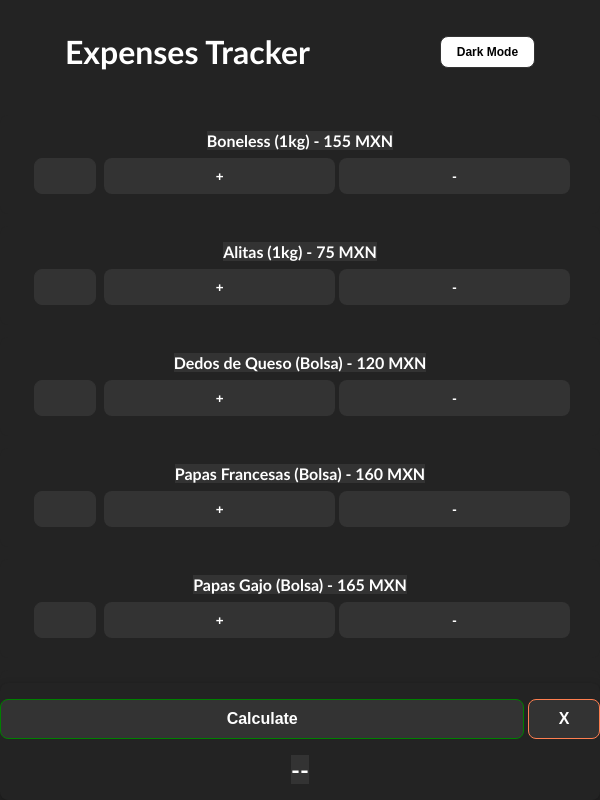
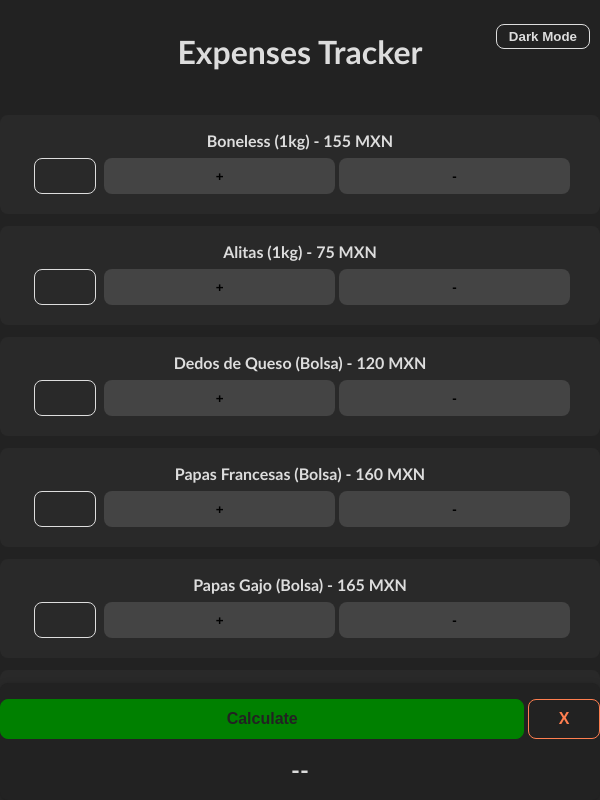
Before and after one commit to axelquartz/expenses_tracker, a website: page index.html in a window 600 px wide. Both pictures are taken after a click on the button "Dark Mode". Drawn offline with Linux system fonts and the light colour scheme.

Commit message:
Dark mode using variables working

```diff
--- a/src/script.js
+++ b/src/script.js
@@ -413,34 +413,14 @@ resetBtn.addEventListener('click', function() {
 
 // Dark mode
 const darkModeToggle = document.querySelector('.dark-mode-toggle')
+const rootElement = document.documentElement;
 
 darkModeToggle.addEventListener('click', function() {
-    const body = document.querySelector('body')
-    body.classList.toggle('dark-mode')
-    const h1 = document.querySelector('h1')
-    h1.classList.toggle('dark-mode')
-    const h2 = document.querySelector('h2')
-    h2.classList.toggle('dark-mode')
-    const label = document.querySelectorAll('label')
-    label.forEach(label => {
-        label.classList.toggle('dark-mode')
-    })
-    const itemInput = document.querySelectorAll('.item-input')
-    itemInput.forEach(itemInput => {
-        itemInput.classList.toggle('dark-mode')
-    })
-    const input = document.querySelectorAll('input')
-    input.forEach(input => {
-        input.classList.toggle('dark-mode')
-    })
-    const inputButton = document.querySelectorAll('.input button')
-    inputButton.forEach(inputButton => {
-        inputButton.classList.toggle('dark-mode')
-    })
-    const result = document.querySelector('.result')
-    result.classList.toggle('dark-mode')
-    const calcBtn = document.querySelector('.calc-btn')
-    calcBtn.classList.toggle('dark-mode')
-    const resetBtn = document.querySelector('.reset-btn')
-    resetBtn.classList.toggle('dark-mode')
-})
+    const currentTheme = rootElement.getAttribute('data-theme')
+    if (currentTheme === 'dark') {
+        rootElement.removeAttribute('data-theme')
+    } else {
+        rootElement.setAttribute('data-theme', 'dark')
+    }
+    }
+)
--- a/src/style.css
+++ b/src/style.css
@@ -1,23 +1,38 @@
-/* Normal Mode */
+/*Variables*/
+:root {
+    --primary-color: #333;
+    --secondary-color: #ddd;
+    --tertiary-color: #f7f7f7;
+    --background-color: #fff;
+}
+
+[data-theme="dark"] {
+    --primary-color: #ddd;
+    --secondary-color: #444;
+    --tertiary-color: #292929;
+    --background-color: #222;
+}
+
+/* Mobile Mode */
 @media screen and (max-width: 600px) {
     body {
-        background-color: #f7f7f7;
+        background-color: var(--background-color);
     }
     h1 {
-        color: #333;
+        color: var(--primary-color);
         font-family: 'Gill Sans', 'Gill Sans MT', Calibri, 'Trebuchet MS', sans-serif;
         text-align: center;
         margin: 16px 0;
     }
 
     h2 {
-        color: #333;
+        color: var(--primary-color);
         font-family: 'Gill Sans', 'Gill Sans MT', Calibri, 'Trebuchet MS', sans-serif;
         margin: 12px auto;
     }
 
     label {
-        color: #333;
+        color: var(--primary-color);
         font-family: 'Gill Sans', 'Gill Sans MT', Calibri, 'Trebuchet MS', sans-serif;
         font-weight: 700;
         /* background-color: yellowgreen; */
@@ -36,10 +51,11 @@
         overflow: scroll;
         height: 88%;
         width: 100%;
+        background-color: var(--background-color);
     }
 
     .item-input {
-        background-color: #fff;
+        background-color: var(--tertiary-color);
         border-radius: 8px;
         padding: 16px 0;
         margin: auto;
@@ -69,13 +85,16 @@
     }
 
     #header button {
-        background-color: #fff;
+        position: absolute;
+        top: 24px;
+        right: 10px;
+        cursor: pointer;
+        padding: 4px 12px;
         border-radius: 8px;
-        border: solid 1px #333;
-        color: #000;
+        border: solid 1px var(--primary-color);
+        background-color: var(--background-color);
+        color: var(--primary-color);
         font-weight: bold;
-        font-size: 12px;
-        padding: 8px 16px;
     }
 
     input {
@@ -83,14 +102,16 @@
         margin: 0 4px;
         height: 32px;
         border-radius: 8px;
-        border: 1px solid #333;
-        background-color: #f7f7f7;
+        color: var(--primary-color);
+        text-align: center;
+        border: 1px solid var(--primary-color);
+        background-color: var(--tertiary-color);
 
     }
 
     .input button {
         width: 80%;
-        background-color: #ddd;
+        background-color: var(--secondary-color);
         font-weight: bold;
     }
 
@@ -106,8 +127,8 @@
         margin: 16px auto 0 auto;
         padding: 16px 0 0 0;
         width: 100%;
-        background-color: #fff;
-        box-shadow: 0 2px 4px 0 rgba(0, 0, 0, 0.2), 0 3px 10px 0 rgba(0, 0, 0, 0.19);
+        background-color: var(--background-color);
+        box-shadow: 0 4px 8px 0 rgba(0, 0, 0, 0.2), 0 6px 20px 0 rgba(0, 0, 0, 0.19);
     }
 
     .result-btns {
@@ -124,7 +145,7 @@
         background-color: green;
         border: solid 1px green;
         border-radius: 8px;
-        color: #fff;
+        color: var(--background-color);
         font-size: 16px;
         font-weight: bold;
     }
@@ -133,7 +154,7 @@
         width: 12%;
         height: 40px;
         border: solid 1px coral;
-        background-color: #fff;
+        background-color: var(--background-color);
         border-radius: 8px;
         color: coral;
         font-size: 16px;
@@ -142,25 +163,26 @@
 
 }
 
+/* Desktop Mode */
 @media screen and (min-width: 600px) {
     body {
-        background-color: #f7f7f7;
+        background-color: var(--tertiary-color);
     }
     h1 {
-        color: #333;
+        color: var(--primary-color);
         font-family: 'Gill Sans', 'Gill Sans MT', Calibri, 'Trebuchet MS', sans-serif;
         text-align: center;
         margin: 32px 0;
     }
 
     h2 {
-        color: #333;
+        color: var(--primary-color);
         font-family: 'Gill Sans', 'Gill Sans MT', Calibri, 'Trebuchet MS', sans-serif;
         margin: 16px auto;
     }
 
     label {
-        color: #333;
+        color: var(--primary-color);
         font-family: 'Gill Sans', 'Gill Sans MT', Calibri, 'Trebuchet MS', sans-serif;
         font-weight: 700;
         /* background-color: yellowgreen; */
@@ -181,13 +203,16 @@
     }
 
     #header button {
-        background-color: #fff;
+        position: absolute;
+        top: 24px;
+        right: 10px;
+        cursor: pointer;
+        padding: 4px 12px;
         border-radius: 8px;
-        border: solid 1px #333;
-        color: #000;
+        border: solid 1px var(--primary-color);
+        background-color: var(--background-color);
+        color: var(--primary-color);
         font-weight: bold;
-        font-size: 12px;
-        padding: 8px 16px;
     }
 
     #all-items {
@@ -195,12 +220,13 @@
         position: fixed;
         overflow: scroll;
         top: 0;
-        height: 92%;
+        height: 93%;
         width: 100%;
+        background-color: var(--background-color);
     }
 
     .item-input {
-        background-color: #fff;
+        background-color: var(--tertiary-color);
         border-radius: 8px;
         padding: 16px 0;
         margin: auto;
@@ -226,14 +252,16 @@
         margin: 0 4px;
         height: 32px;
         border-radius: 8px;
-        border: 1px solid #333;
-        background-color: #f7f7f7;
+        text-align: center;
+        color: var(--primary-color);
+        border: 1px solid var(--primary-color);
+        background-color: var(--tertiary-color);
 
     }
 
     .input button {
         width: 80%;
-        background-color: #ddd;
+        background-color: var(--secondary-color);
         font-weight: bold;
     }
 
@@ -249,7 +277,7 @@
         margin: 16px auto 0 auto;
         padding: 16px 0 0 0;
         width: 100%;
-        background-color: #fff;
+        background-color: var(--background-color);
         box-shadow: 0 2px 4px 0 rgba(0, 0, 0, 0.2), 0 3px 10px 0 rgba(0, 0, 0, 0.19);
     }
 
@@ -267,7 +295,7 @@
         background-color: green;
         border: solid 1px green;
         border-radius: 8px;
-        color: #fff;
+        color: var(--background-color);
         font-size: 16px;
         font-weight: bold;
     }
@@ -276,7 +304,7 @@
         width: 12%;
         height: 40px;
         border: solid 1px coral;
-        background-color: #fff;
+        background-color: var(--background-color);
         border-radius: 8px;
         color: coral;
         font-size: 16px;
@@ -287,37 +315,38 @@
 /* Pseudo Classes */
 .input button:hover {
     background-color: #777;
-    color: #fff;
+    color: var(--background-color);
 }
 
 .input button:active {
     background-color: #000;
-    color: #fff;
+    color: var(--background-color);
 }
 
 .calc-btn:hover {
     background-color: #444;
-    color: #fff;
+    color: var(--background-color);
 }
 
 .calc-btn:active {
     background-color: #000;
-    color: #fff;
+    color: var(--background-color);
 }
 
 .reset-btn:hover {
     background-color: #444;
-    color: #fff;
+    color: var(--background-color);
 }
 
 .reset-btn:active {
     background-color: #000;
-    color: #fff;
+    color: var(--background-color);
 }
+
 
 /* Dark Mode Classes */
 
-.dark-mode {
+/* .dark-mode {
     background-color: #232323;
     color: #fff;
 }
@@ -372,4 +401,4 @@ input .dark-mode {
     color: coral;
     font-size: 16px;
     font-weight: bold;
-}
+} */
```
